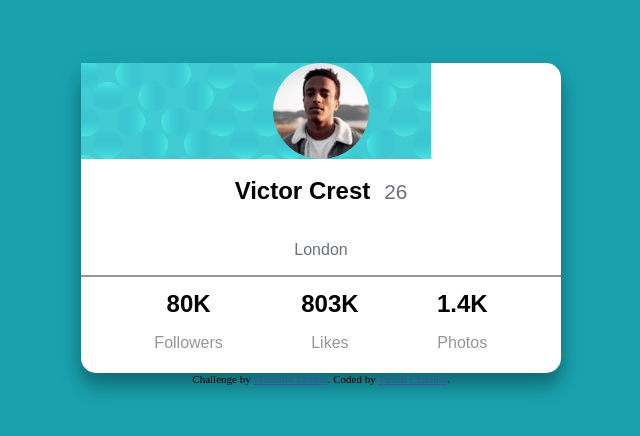
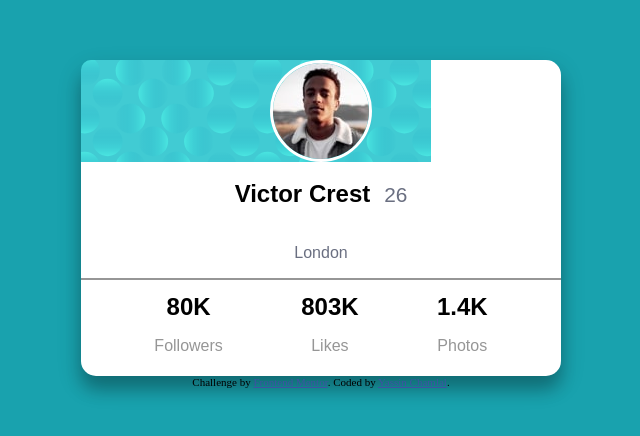
Before and after one commit to yassi22/profile-card-component, a plain HTML site: page index/index.html in a window 1280 px wide. Shown: the part 176-612 px from the top of the page, without its empty margins (319-959 px from the left). Drawn offline with Linux system fonts and the light colour scheme.

Commit message:
Changes
1 the image needed a border
2 added that image of the person fits in the svg

```diff
--- a/index/css/style.css
+++ b/index/css/style.css
@@ -30,7 +30,7 @@ box-shadow: 0 14px 16px 0 rgba(0, 0, 0, 0.2), 0 10px 25px 0 rgba(0, 0, 0, 0.19);
     display: block;
   margin-left: auto;
   margin-right: auto;
-
+    border: white solid;
 
 }
 
@@ -39,6 +39,8 @@ box-shadow: 0 14px 16px 0 rgba(0, 0, 0, 0.2), 0 10px 25px 0 rgba(0, 0, 0, 0.19);
     width: 30em;
     height: auto;
     background-repeat: no-repeat;
+    border-radius: 10px 10px 0px 0px;
+    display: flex;
 }
 
 
```
